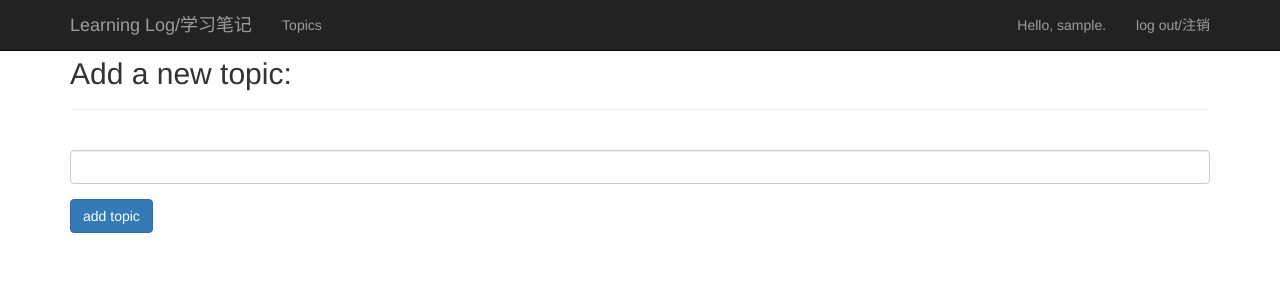
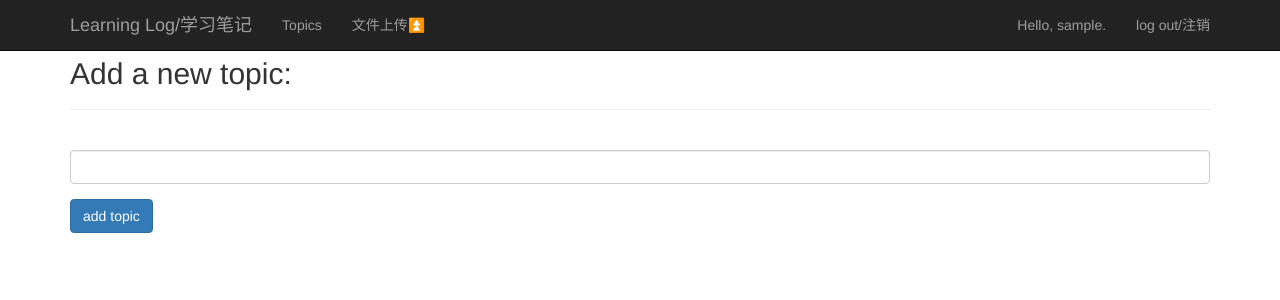
Before and after one commit to github-xiaoh/my_log, a Django app: page /new_topic/ in a window 1280 px wide. Shown: the top 300 px of the page. Run offline with Django 3.2, Linux system fonts and the light colour scheme; the visitor is signed in with stand-in values (Sample User, id 1); some libraries are stand-ins or nearby versions.

Commit message:
增加文件上传功能

```diff
--- a/my_blog/templates/my_blog/base.html
+++ b/my_blog/templates/my_blog/base.html
@@ -39,6 +39,11 @@
               <a href="{% url 'my_blog:topics' %}">Topics</a>
             </li>
           </ul>
+          <ul class="nav navbar-nav">
+            <li>
+              <a href="{% url 'my_blog:file_input' %}">文件上传⏫</a>
+            </li>
+          </ul>
           <ul class="nav navbar-nav navbar-right">
           {% if user.is_authenticated %}
             <li>
--- a/my_blog/urls.py
+++ b/my_blog/urls.py
@@ -25,5 +25,7 @@ urlpatterns = [
       # 用于编辑条目的页面
       url(r'^edit_entry/(?P<entry_id>\d+)/$', views.edit_entry,name='edit_entry'),
 
+      url(r'^file_input/',views.file_input,name="file_input"),
+
 
 ]
--- a/my_blog/views.py
+++ b/my_blog/views.py
@@ -15,6 +15,28 @@ def index(request):
     """学习笔记打主页"""
     return render(request,'my_blog/index.html')
 
+
+
+def file_input(request):
+    if request.method == 'GET':
+        a = {'a':'开始上传'}
+        return render(request, "my_blog/file_input.html",a)
+    else:
+
+        # with open('my_blog/file') as f:
+        file_name = request.FILES.get('file_inputname')
+        a = {'a': file_name+"上传成功"}
+
+        return render(request,"my_blog/file_input.html",a)
+
+# from django.views import View
+#
+# class file_input(View):
+#     def get(self,request):
+#         return render(request,"my_blog/file_input.html")
+#     def post(self,request):
+#         a = {'a':"返回"}
+#         return render(request,"my_blog/file_input.html",a)
 
 
 
```
